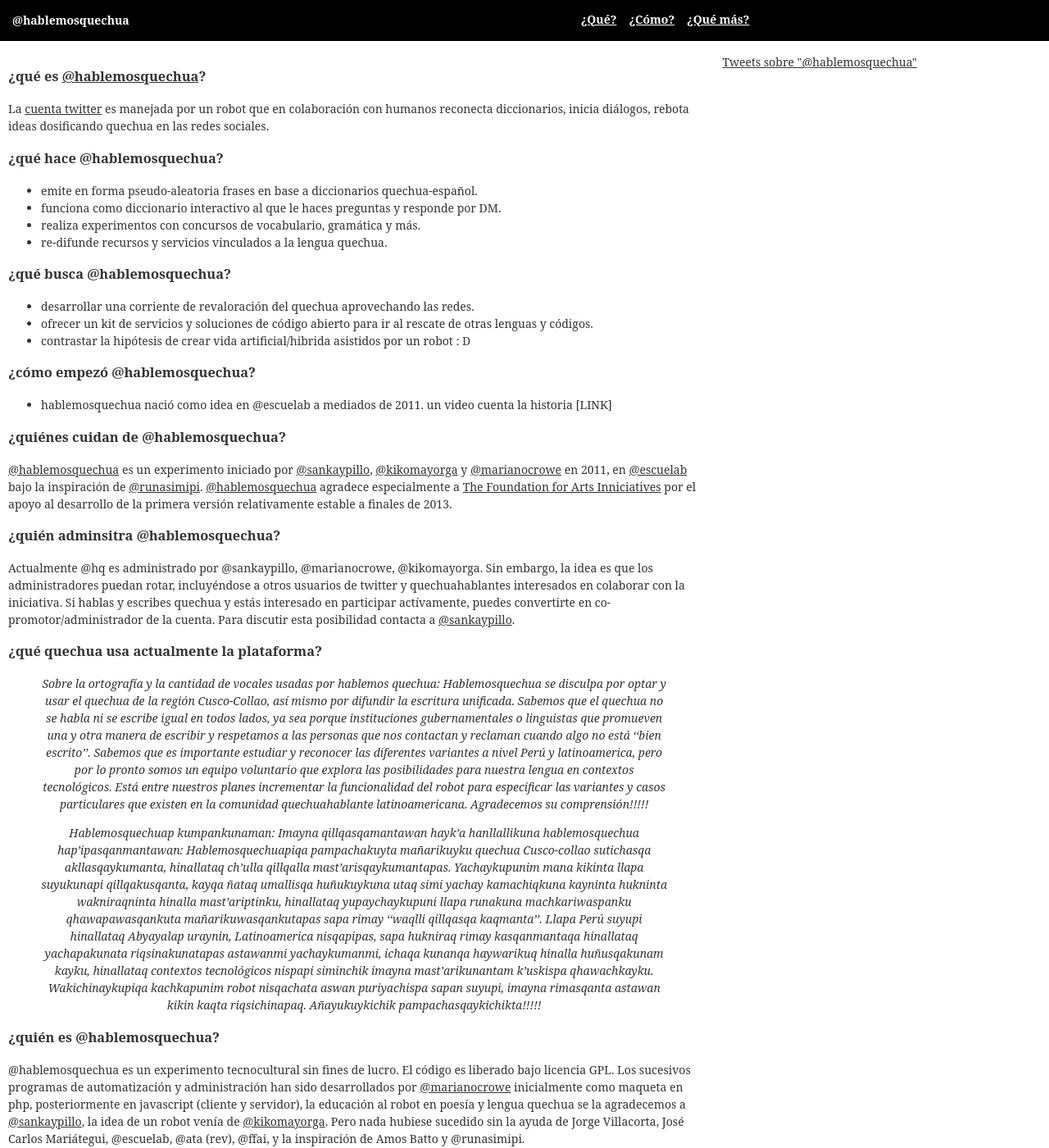
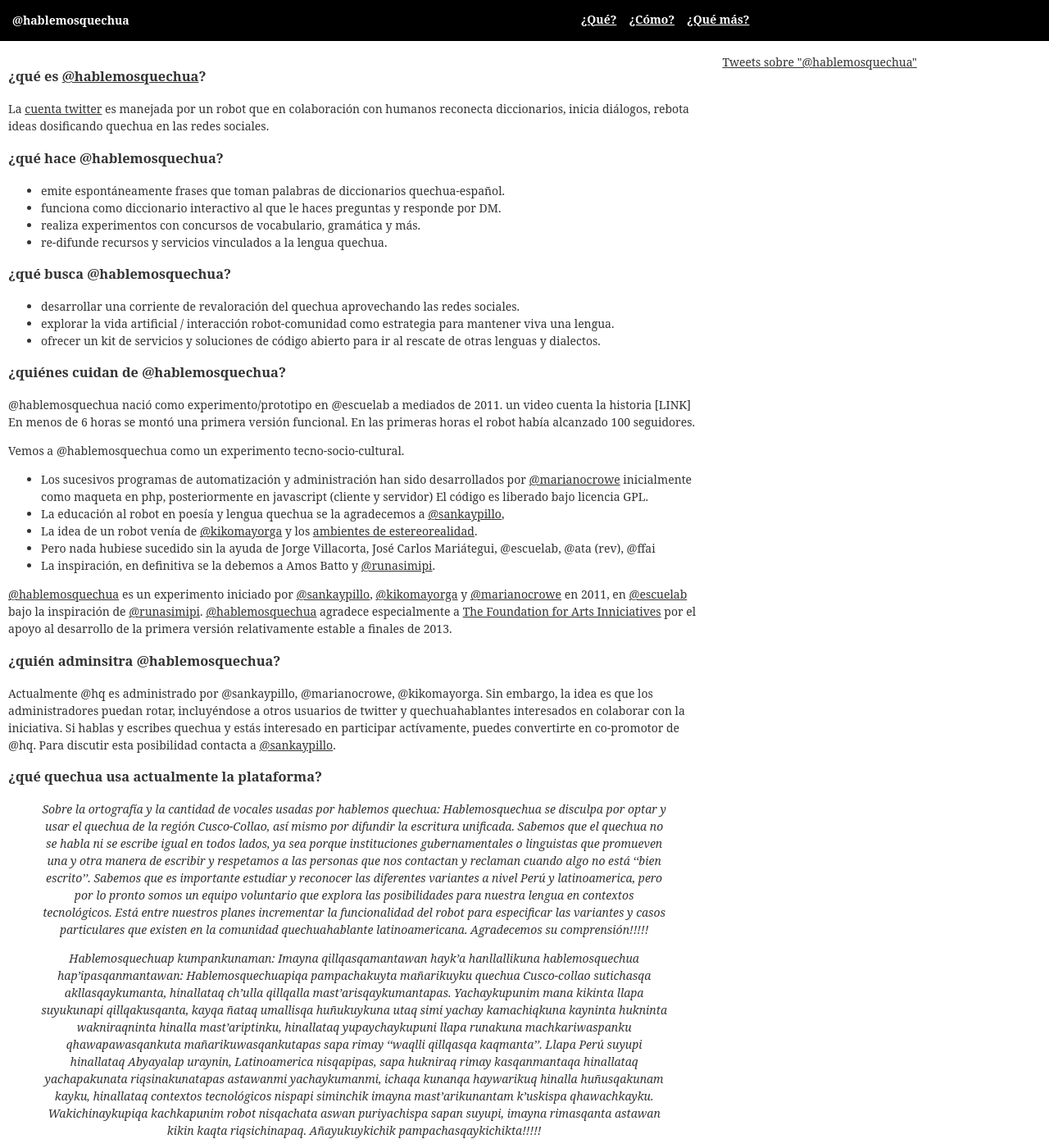
Before and after one commit to merunga/hablemosquechua-web, a Jekyll site: the page built from acerca-de.md, in a window 1280 px wide and 1400 px high. Shown: the whole window at 82% size. Built offline with Jekyll 4.4.1, drawn with Linux system fonts in a browser that asks for light colours; some web fonts are replaced; comment, search, counter and statistics services are not loaded.

Commit message:
mas textos...

```diff
--- a/acerca-de.md
+++ b/acerca-de.md
@@ -7,25 +7,31 @@
 que en colaboración con humanos reconecta diccionarios, inicia diálogos, rebota ideas dosificando
 quechua en las redes sociales.
 
+
 ### ¿qué hace @hablemosquechua?
 
-- emite en forma pseudo-aleatoria frases en base a diccionarios quechua-español.
+- emite espontáneamente frases que toman palabras de diccionarios quechua-español.
 - funciona como diccionario interactivo al que le haces preguntas y responde por DM.
 - realiza experimentos con concursos de vocabulario, gramática y más.
 - re-difunde recursos y servicios vinculados a la lengua quechua.
 
 ### ¿qué busca @hablemosquechua?
 
-- desarrollar una corriente de revaloración del quechua aprovechando las redes.
-- ofrecer un kit de servicios y soluciones de código abierto para ir al rescate de otras lenguas y códigos.
-- contrastar la hipótesis de crear vida artificial/hibrida asistidos por un robot : D
-
-### ¿cómo empezó @hablemosquechua?
-
-- hablemosquechua nació como idea en @escuelab a mediados de 2011. un video cuenta la historia [LINK]
-
+- desarrollar una corriente de revaloración del quechua aprovechando las redes sociales.
+- explorar la vida artificial / interacción robot-comunidad como estrategia para mantener viva una lengua.
+- ofrecer un kit de servicios y soluciones de código abierto para ir al rescate de otras lenguas y dialectos.
 
 ### ¿quiénes cuidan de @hablemosquechua?
+
+@hablemosquechua nació como experimento/prototipo en @escuelab a mediados de 2011. un video cuenta la historia [LINK]
+En menos de 6 horas se montó una primera versión funcional. En las primeras horas el robot había alcanzado 100 seguidores.
+
+Vemos a @hablemosquechua como un experimento tecno-socio-cultural.
+- Los sucesivos programas de automatización y administración han sido desarrollados por [@marianocrowe](http://twitter.com/marianocrowe) inicialmente como maqueta en php, posteriormente en javascript (cliente y servidor) El código es liberado bajo licencia GPL.
+- La educación al robot en poesía y lengua quechua se la agradecemos a [@sankaypillo](http://twitter.com/sankaypillo),
+- La idea de un robot venía de [@kikomayorga](http://twitter.com/kikomayorga) y los [ambientes de estereorealidad](http://www.youtube.com/watch?v=R6_0QouYptE).
+- Pero nada hubiese sucedido sin la ayuda de Jorge Villacorta, José Carlos Mariátegui, @escuelab, @ata (rev), @ffai
+- La inspiración, en definitiva se la debemos a Amos Batto y [@runasimipi](http://twitter.com/runasimipi).
 
 [@hablemosquechua](https://twitter.com/hablemosquechua){:target="_blank"} es un experimento iniciado por
 [@sankaypillo](https://twitter.com/sankaypillo){:target="_blank"},
@@ -39,7 +45,7 @@
 
 ### ¿quién adminsitra @hablemosquechua?
 
-Actualmente @hq es administrado por @sankaypillo, @marianocrowe, @kikomayorga. Sin embargo, la idea es que los administradores puedan rotar, incluyéndose a otros usuarios de twitter y quechuahablantes interesados en colaborar con la iniciativa. Si hablas y escribes quechua y estás interesado en participar actívamente, puedes convertirte en co-promotor/administrador de la cuenta. Para discutir esta posibilidad contacta a [@sankaypillo](http://twitter.com/sankaypillo).
+Actualmente @hq es administrado por @sankaypillo, @marianocrowe, @kikomayorga. Sin embargo, la idea es que los administradores puedan rotar, incluyéndose a otros usuarios de twitter y quechuahablantes interesados en colaborar con la iniciativa. Si hablas y escribes quechua y estás interesado en participar actívamente, puedes convertirte en co-promotor de @hq. Para discutir esta posibilidad contacta a [@sankaypillo](http://twitter.com/sankaypillo).
 
 
 ### ¿qué quechua usa actualmente la plataforma?
@@ -56,6 +62,6 @@
 
 ### ¿quién es @hablemosquechua?
 
-@hablemosquechua es un experimento tecnocultural sin fines de lucro. El código es liberado bajo licencia GPL. Los sucesivos programas de automatización y administración han sido desarrollados por [@marianocrowe](http://twitter.com/marianocrowe) inicialmente como maqueta en php, posteriormente en javascript (cliente y servidor), la educación al robot en poesía y lengua quechua se la agradecemos a [@sankaypillo](http://twitter.com/sankaypillo), la idea de un robot venía de [@kikomayorga](http://twitter.com/kikomayorga). Pero nada hubiese sucedido sin la ayuda de Jorge Villacorta, José Carlos Mariátegui, @escuelab, @ata (rev), @ffai, y la inspiración de Amos Batto y @runasimipi.
+
 
 El código detrás del robot se encuentra liberado bajo licencia GPL y puede ser revisado en el siguiente enlace [link]. Quien esté interesado puede muy fácilmente copiar y modificar el código de @hq para sus propios fines.
```
Also changed, not shown: 1 other file.
